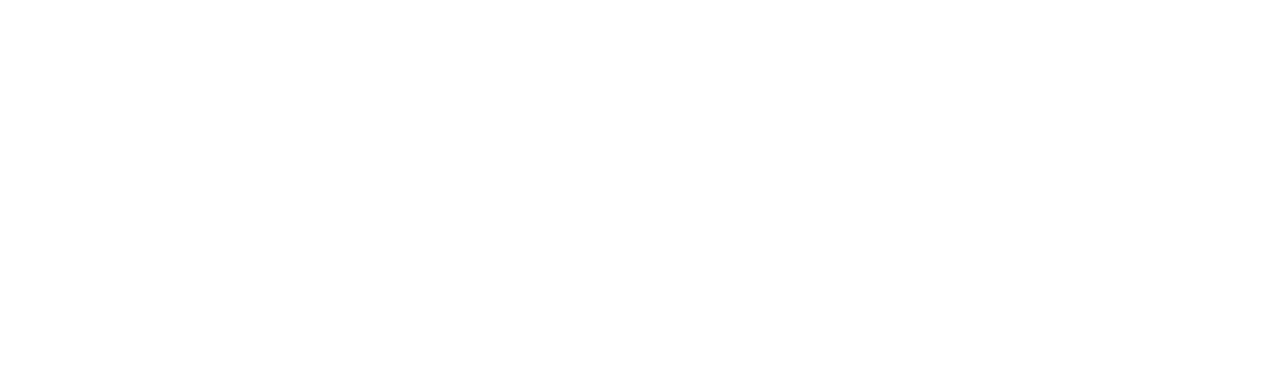
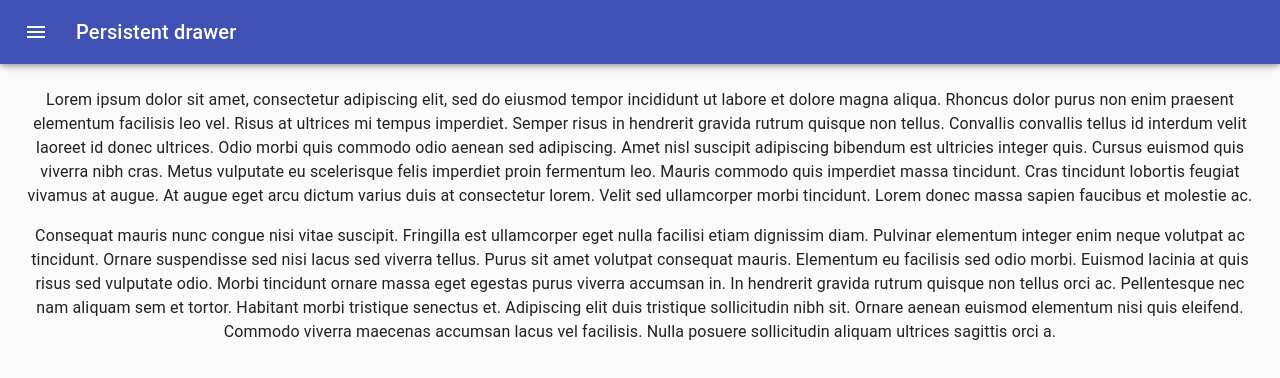
Before and after one commit to Maximilian94/wedclub-frontend, a React (Create React App) app: page /dashboard in a window 1280 px wide. Shown: the top 378 px of the page. Built offline with nearby package versions, Linux system fonts and the light colour scheme.

Commit message:
feat: Side Bar and Heather

```diff
--- a/package.json
+++ b/package.json
@@ -12,6 +12,7 @@
     "@types/jest": "^26.0.15",
     "@types/node": "^12.0.0",
     "@types/react-dom": "^17.0.0",
+    "clsx": "^1.1.1",
     "react": "^17.0.2",
     "react-dom": "^17.0.2",
     "react-router-dom": "^5.3.0",
--- a/src/App.tsx
+++ b/src/App.tsx
@@ -5,6 +5,7 @@
 
 import Login from './pages/SignUp';
 import SignIn from './pages/SignIn';
+import Dashboard from './pages/Dashboard';
 
 function App() {
   return (
@@ -13,6 +14,7 @@
         <div className="App">
           <Route exact path="/" component={SignIn} />
           <Route path="/signup" component={Login} />
+          <Route path="/dashboard" component={Dashboard} />
         </div>
       </Switch>
     </Router>
--- a/src/components/organisms/SignInForm/index.tsx
+++ b/src/components/organisms/SignInForm/index.tsx
@@ -78,6 +78,7 @@
             variant="contained"
             color="primary"
             className={classes.submit}
+            href="/dashboard"
           >
             Sign In
           </Button>
--- /dev/null
+++ b/src/pages/Dashboard/index.tsx
@@ -0,0 +1,180 @@
+import React from 'react';
+import clsx from 'clsx';
+import { makeStyles, useTheme } from '@material-ui/core/styles';
+import Drawer from '@material-ui/core/Drawer';
+import CssBaseline from '@material-ui/core/CssBaseline';
+import AppBar from '@material-ui/core/AppBar';
+import Toolbar from '@material-ui/core/Toolbar';
+import List from '@material-ui/core/List';
+import Typography from '@material-ui/core/Typography';
+import Divider from '@material-ui/core/Divider';
+import IconButton from '@material-ui/core/IconButton';
+import MenuIcon from '@material-ui/icons/Menu';
+import ChevronLeftIcon from '@material-ui/icons/ChevronLeft';
+import ChevronRightIcon from '@material-ui/icons/ChevronRight';
+import ListItem from '@material-ui/core/ListItem';
+import ListItemIcon from '@material-ui/core/ListItemIcon';
+import ListItemText from '@material-ui/core/ListItemText';
+import InboxIcon from '@material-ui/icons/MoveToInbox';
+import MailIcon from '@material-ui/icons/Mail';
+
+const drawerWidth = 240;
+
+const useStyles = makeStyles((theme) => ({
+  root: { display: 'flex' },
+  appBar: {
+    transition: theme.transitions.create(['margin', 'width'], {
+      easing: theme.transitions.easing.sharp,
+      duration: theme.transitions.duration.leavingScreen,
+    }),
+  },
+  appBarShift: {
+    width: `calc(100% - ${drawerWidth}px)`,
+    marginLeft: drawerWidth,
+    transition: theme.transitions.create(['margin', 'width'], {
+      easing: theme.transitions.easing.easeOut,
+      duration: theme.transitions.duration.enteringScreen,
+    }),
+  },
+  menuButton: { marginRight: theme.spacing(2) },
+  hide: { display: 'none' },
+  drawer: {
+    width: drawerWidth,
+    flexShrink: 0,
+  },
+  drawerPaper: { width: drawerWidth },
+  drawerHeader: {
+    display: 'flex',
+    alignItems: 'center',
+    padding: theme.spacing(0, 1),
+    // necessary for content to be below app bar
+    ...theme.mixins.toolbar,
+    justifyContent: 'flex-end',
+  },
+  content: {
+    flexGrow: 1,
+    padding: theme.spacing(3),
+    transition: theme.transitions.create('margin', {
+      easing: theme.transitions.easing.sharp,
+      duration: theme.transitions.duration.leavingScreen,
+    }),
+    marginLeft: -drawerWidth,
+  },
+  contentShift: {
+    transition: theme.transitions.create('margin', {
+      easing: theme.transitions.easing.easeOut,
+      duration: theme.transitions.duration.enteringScreen,
+    }),
+    marginLeft: 0,
+  },
+}));
+
+export default function PersistentDrawerLeft() {
+  const classes = useStyles();
+  const theme = useTheme();
+  const [open, setOpen] = React.useState(false);
+
+  const handleDrawerOpen = () => {
+    setOpen(true);
+  };
+
+  const handleDrawerClose = () => {
+    setOpen(false);
+  };
+
+  return (
+    <div className={classes.root}>
+      <CssBaseline />
+      <AppBar
+        position="fixed"
+        className={clsx(classes.appBar, { [classes.appBarShift]: open })}
+      >
+        <Toolbar>
+          <IconButton
+            color="inherit"
+            aria-label="open drawer"
+            onClick={handleDrawerOpen}
+            edge="start"
+            className={clsx(classes.menuButton, open && classes.hide)}
+          >
+            <MenuIcon />
+          </IconButton>
+          <Typography variant="h6" noWrap>
+            Persistent drawer
+          </Typography>
+        </Toolbar>
+      </AppBar>
+      <Drawer
+        className={classes.drawer}
+        variant="persistent"
+        anchor="left"
+        open={open}
+        classes={{ paper: classes.drawerPaper }}
+      >
+        <div className={classes.drawerHeader}>
+          <IconButton onClick={handleDrawerClose}>
+            {theme.direction === 'ltr' ? (
+              <ChevronLeftIcon />
+            ) : (
+              <ChevronRightIcon />
+            )}
+          </IconButton>
+        </div>
+        <Divider />
+        <List>
+          {['Inbox', 'Starred', 'Send email', 'Drafts'].map((text, index) => (
+            <ListItem button key={text}>
+              <ListItemIcon>
+                {index % 2 === 0 ? <InboxIcon /> : <MailIcon />}
+              </ListItemIcon>
+              <ListItemText primary={text} />
+            </ListItem>
+          ))}
+        </List>
+        <Divider />
+        <List>
+          {['All mail', 'Trash', 'Spam'].map((text, index) => (
+            <ListItem button key={text}>
+              <ListItemIcon>
+                {index % 2 === 0 ? <InboxIcon /> : <MailIcon />}
+              </ListItemIcon>
+              <ListItemText primary={text} />
+            </ListItem>
+          ))}
+        </List>
+      </Drawer>
+      <main className={clsx(classes.content, { [classes.contentShift]: open })}>
+        <div className={classes.drawerHeader} />
+        <Typography paragraph>
+          Lorem ipsum dolor sit amet, consectetur adipiscing elit, sed do
+          eiusmod tempor incididunt ut labore et dolore magna aliqua. Rhoncus
+          dolor purus non enim praesent elementum facilisis leo vel. Risus at
+          ultrices mi tempus imperdiet. Semper risus in hendrerit gravida rutrum
+          quisque non tellus. Convallis convallis tellus id interdum velit
+          laoreet id donec ultrices. Odio morbi quis commodo odio aenean sed
+          adipiscing. Amet nisl suscipit adipiscing bibendum est ultricies
+          integer quis. Cursus euismod quis viverra nibh cras. Metus vulputate
+          eu scelerisque felis imperdiet proin fermentum leo. Mauris commodo
+          quis imperdiet massa tincidunt. Cras tincidunt lobortis feugiat
+          vivamus at augue. At augue eget arcu dictum varius duis at consectetur
+          lorem. Velit sed ullamcorper morbi tincidunt. Lorem donec massa sapien
+          faucibus et molestie ac.
+        </Typography>
+        <Typography paragraph>
+          Consequat mauris nunc congue nisi vitae suscipit. Fringilla est
+          ullamcorper eget nulla facilisi etiam dignissim diam. Pulvinar
+          elementum integer enim neque volutpat ac tincidunt. Ornare suspendisse
+          sed nisi lacus sed viverra tellus. Purus sit amet volutpat consequat
+          mauris. Elementum eu facilisis sed odio morbi. Euismod lacinia at quis
+          risus sed vulputate odio. Morbi tincidunt ornare massa eget egestas
+          purus viverra accumsan in. In hendrerit gravida rutrum quisque non
+          tellus orci ac. Pellentesque nec nam aliquam sem et tortor. Habitant
+          morbi tristique senectus et. Adipiscing elit duis tristique
+          sollicitudin nibh sit. Ornare aenean euismod elementum nisi quis
+          eleifend. Commodo viverra maecenas accumsan lacus vel facilisis. Nulla
+          posuere sollicitudin aliquam ultrices sagittis orci a.
+        </Typography>
+      </main>
+    </div>
+  );
+}
```
